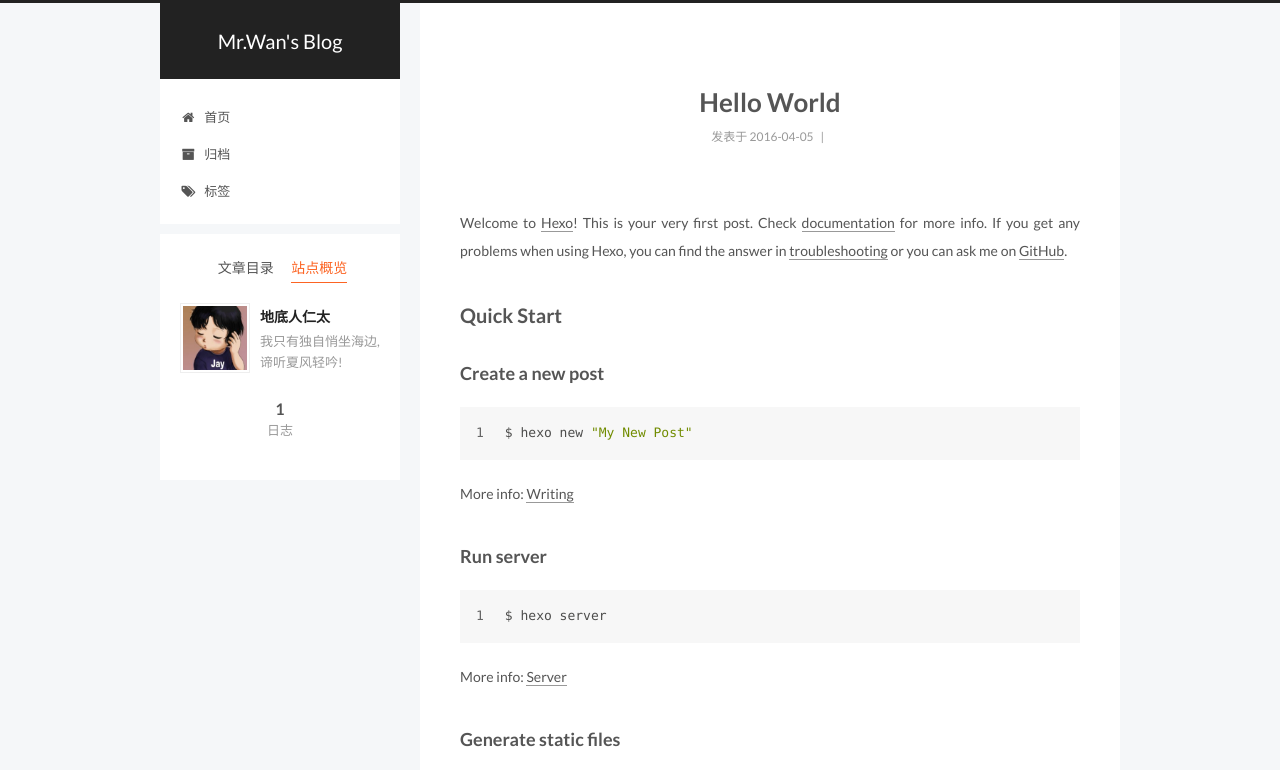
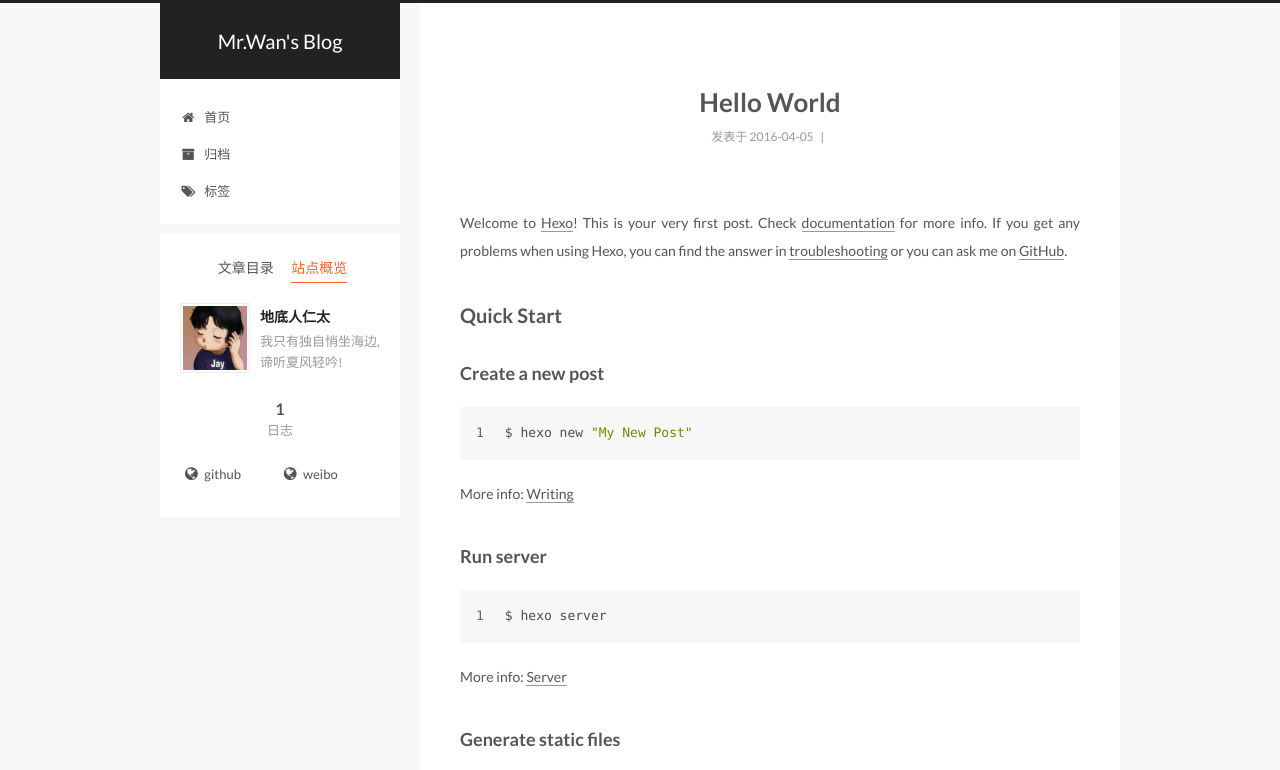
Before and after one commit to jiale112512/jiale112512.github.io, a plain HTML site: page 2016/04/05/hello-world/index.html in a window 1280 px wide. Both pictures are taken after a click on the item "站点概览". Shown: the top 770 px of the page. Drawn offline with Linux system fonts and the light colour scheme; a script that the page names is missing.

Commit message:
Site updated: 2016-04-05 22:16:49

```diff
--- a/2016/04/05/hello-world/index.html
+++ b/2016/04/05/hello-world/index.html
@@ -364,6 +364,26 @@ Quick">
 
         <div class="links-of-author motion-element">
 
+
+              <span class="links-of-author-item">
+                <a href="https://github.com/jiale112512" target="_blank">
+
+                    <i class="fa fa-globe"></i>
+
+                  github
+                </a>
+              </span>
+
+              <span class="links-of-author-item">
+                <a href="http://weibo.com/wan112512" target="_blank">
+
+                    <i class="fa fa-globe"></i>
+
+                  weibo
+                </a>
+              </span>
+
+
         </div>
 
 
--- a/css/main.css
+++ b/css/main.css
@@ -1518,7 +1518,7 @@ pre .javascript .function {
   width: 4px;
   height: 4px;
   border-radius: 50%;
-  background: #082a12;
+  background: #f6ff21;
 }
 .links-of-blogroll {
   font-size: 13px;
```
Also changed, not shown: archives/2016/04/index.html (+20 -0 lines), archives/2016/index.html (+20 -0 lines), archives/index.html (+20 -0 lines), index.html (+20 -0 lines).
